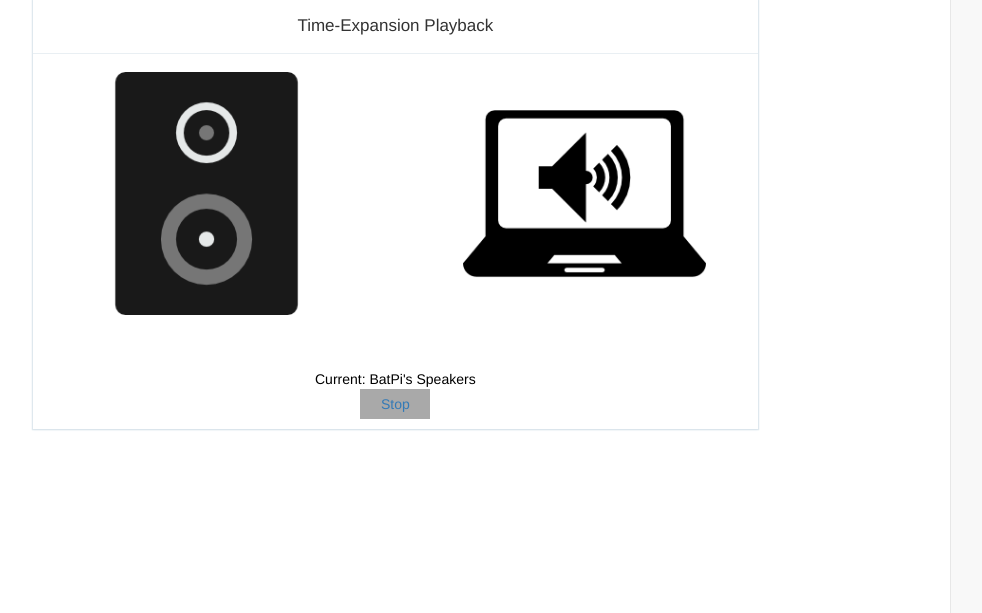
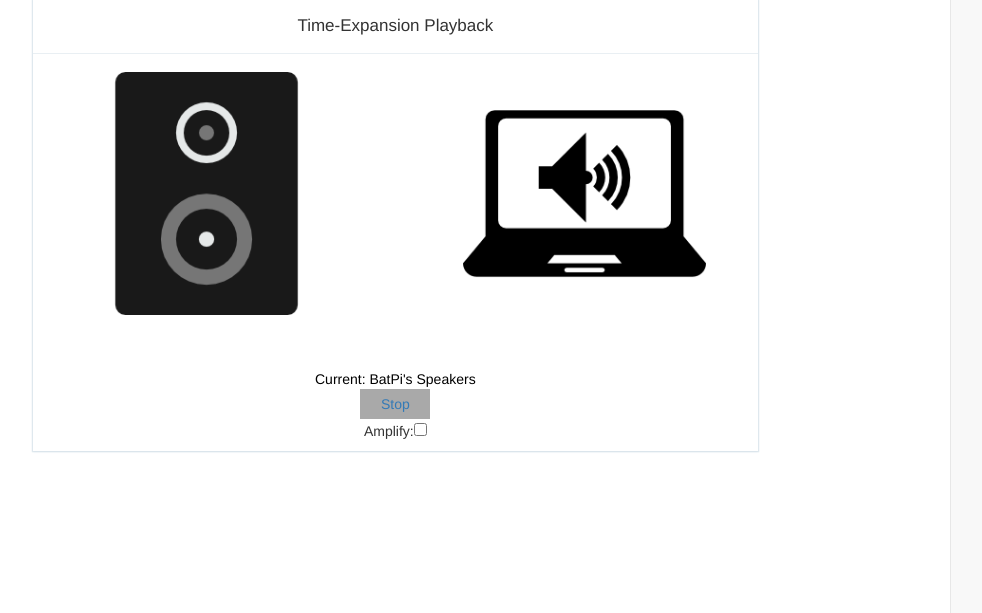
Before and after one commit to BatIdentification/BatCrowd-Detector, a PHP site: page /timeExpansion.php?f=1 in a window 1280 px wide. Shown: the part 125-738 px from the top of the page, without its empty margins (138-1120 px from the left). Run offline with PHP 8.4, Linux system fonts and the light colour scheme; data that the repository does not hold is empty.

Commit message:
Fixed errors with the update to live spectrograms regarding where it was saving files, changed digital speaker value due to it being too loud, changed gain value for playing recorded files due to it causing too much jumps, added new amplify button for live audio, switched to a new command to play amplified live time expansion audio

```diff
--- a/spectogram.php
+++ b/spectogram.php
@@ -3,7 +3,7 @@
 		shell_exec("pkill -f /bin/bash\ commands/liveSpectrogram.sh");
 		if(isset($_GET['f'])){
 			if($_GET['f'] == "Live"){
-				shell_exec("commands/liveSpectrogram.sh &");
+				shell_exec("commands/liveSpectrogram.sh > log.txt 2>&1 &");
 			}elseif(file_exists($_GET['f'])){
 				if(!file_exists("spectrogram-images/{$_GET['f']}.png")){
 					shell_exec("sox /var/www/{$_GET["f"]} -n remix 1 rate 192k spectrogram -o /var/www/spectrogram-images/{$_GET['f']}.png >> log.txt & wait; cp 'spectrogram-images/{$_GET['f']}.png' spec.png");
--- a/timeExpansion.php
+++ b/timeExpansion.php
@@ -46,6 +46,9 @@
        								window.location="?f=" + source + "&status=" + speakerStatus;
     							})
 					}else{
+						if(source == "Live" & document.getElementById('amplify').checked){
+							source = "Live-Amplify"
+						}
 						window.location = "?f=" + source + "&status=" + speakerStatus.replace("\'", "");
 					}
 				});
@@ -130,6 +133,7 @@
 						<a id='speaker-status'>Current: BatPi's Speakers</a>
 						<a href="?stop"><button class="stop-button">Stop</button></a>
 						</div>
+						<span>Amplify:<input type="checkbox" id="amplify"></span>
 					</div>
 				</div>
 			</div>
```
Also changed, not shown: spec.png (deleted), 2 other files.
